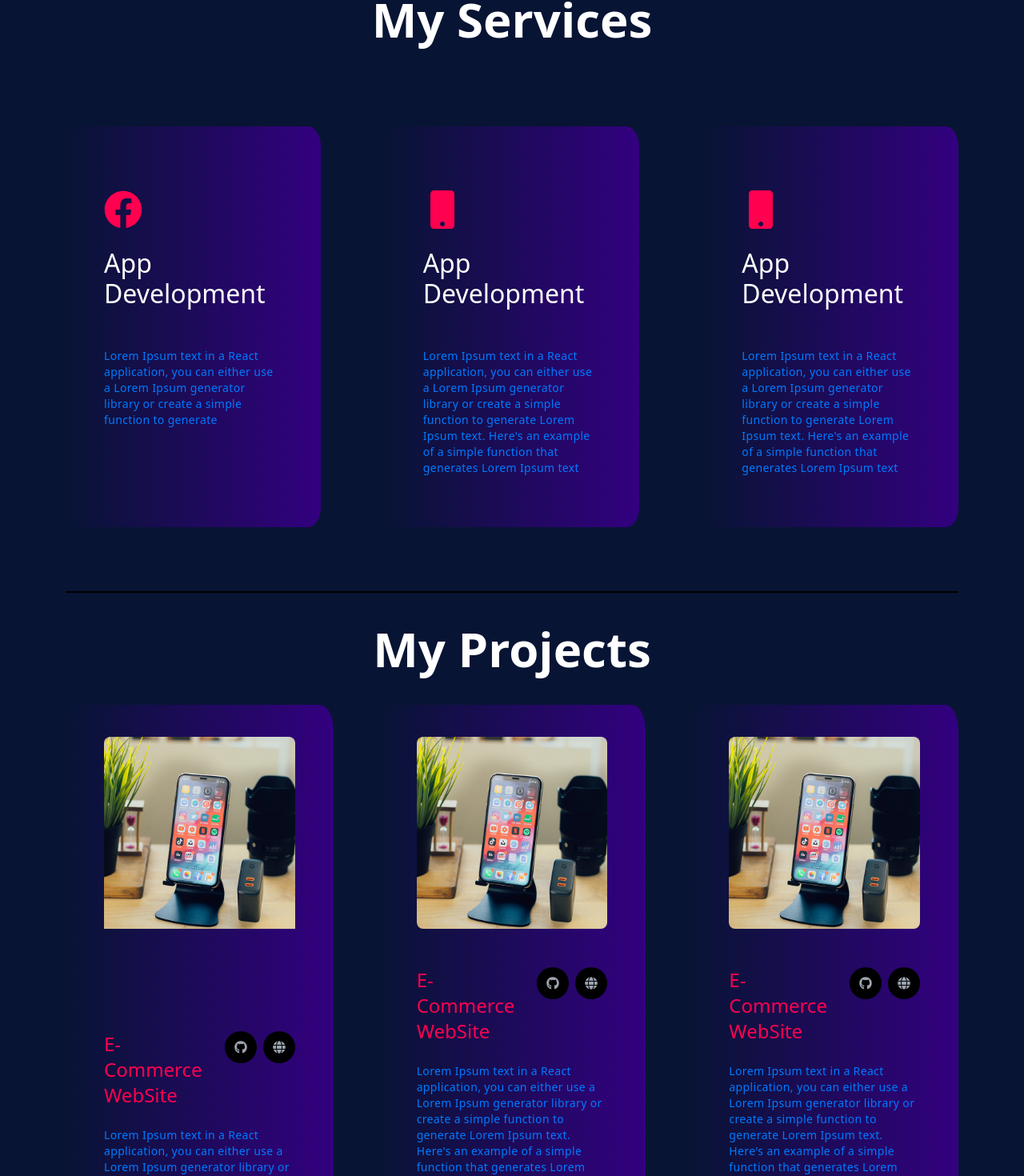
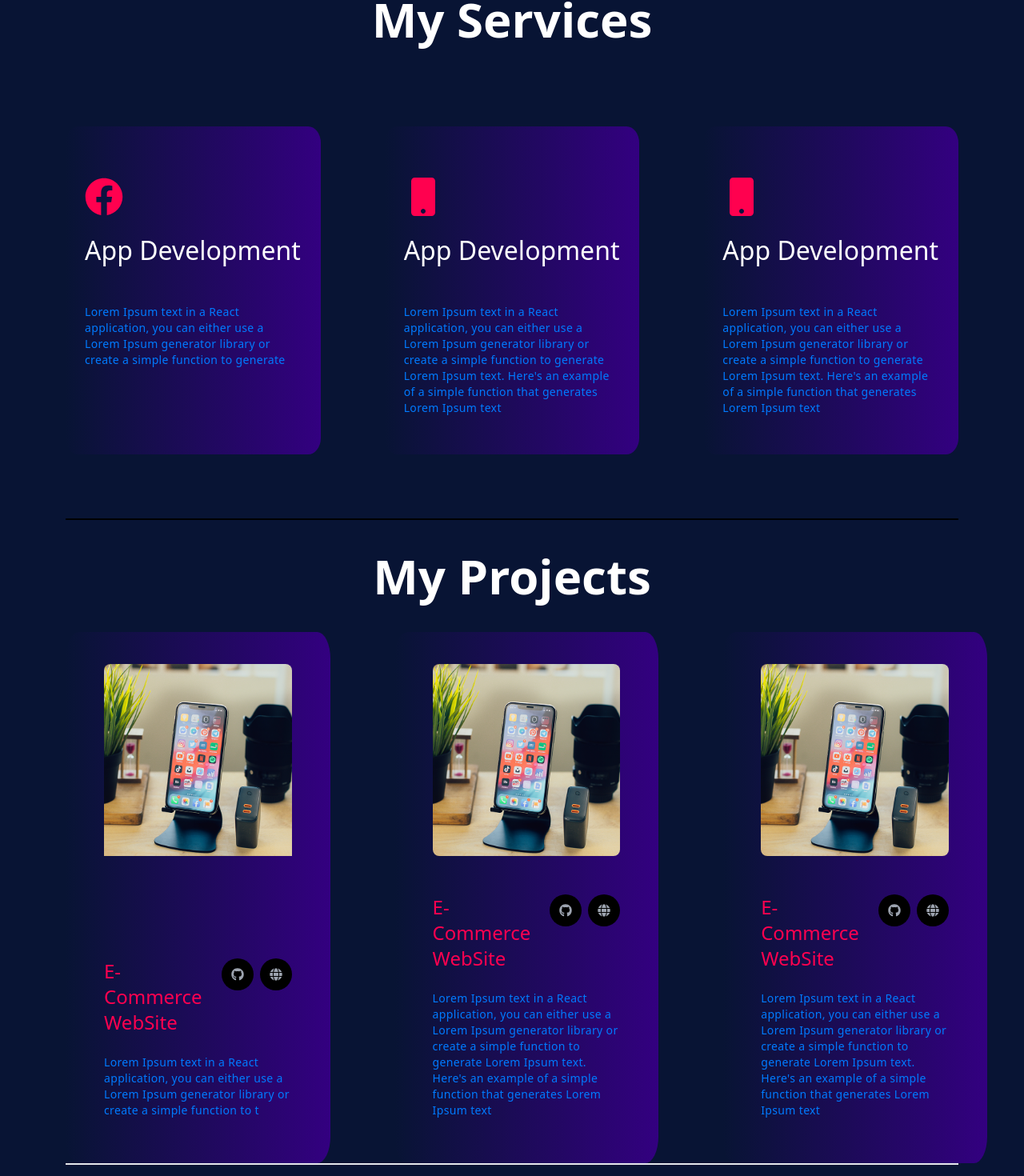
Before and after one commit to NipunaSudesh/react-portfolio, a React (Create React App) app: page / in a window 1280 px wide. Shown: the part 1694-3164 px from the top of the page at 80% size. Built offline with nearby package versions, Linux system fonts and the light colour scheme.

Commit message:
added media query

```diff
--- a/src/Components/Projects/Projects.js
+++ b/src/Components/Projects/Projects.js
@@ -8,7 +8,7 @@ export default function Projects() {
       <div >
       <h1 className='flex justify-center items-center mt-10 text-6xl font-bold text-white'>My Projects</h1>
       </div>
-        <div className='mt-10 grid grid-cols-3 gap-14'>
+        <div className='mt-10 grid grid-cols-1 mdl:grid-cols-2 xl:grid-cols-3 lgl:flex xl:gap-20 gap-14 '>
           <ProjectCard
           title="E-Commerce WebSite"
           des=" Lorem Ipsum text in a React application, you can either use a Lorem Ipsum generator library or create a simple function to t"
--- a/src/Components/Services/MyServices.js
+++ b/src/Components/Services/MyServices.js
@@ -9,7 +9,7 @@ export default function MyServices() {
     <div>
       <h1 className='flex justify-center items-center mt-10 text-6xl font-bold text-white'>My Services</h1>
     </div>
-    <div className='mt-10 grid-cols-1 md:grid-3 grid xl:grid-cols-3 gap-6 lgl:flex xl:gap-20'>
+    <div className='mt-10 grid-cols-1 mdl:grid-cols-2 grid xl:grid-cols-3 gap-6 lgl:flex xl:gap-20'>
     <ServicesCard
       title="App Development"
       des="Lorem Ipsum text in a React application, you can either use a Lorem Ipsum generator library or create a simple function to generate "
--- a/src/Components/Services/ServicesCard.js
+++ b/src/Components/Services/ServicesCard.js
@@ -3,7 +3,7 @@ import { FaArrowRight } from "react-icons/fa";
 
 export default function ServicesCard({title,des,icon}) {
   return (
-    <div className='w-full px-12 h-auto py-10 rounded-1g shadow-shadowOne flex flex-col
+    <div className='w-full p-4 xl:px-12 h-auto xl:py-10 rounded-1g shadow-shadowOne flex flex-col
     bg-gradient-to-r from-bodyColor to-[#330080] group hover:bg-gradient-to-b
     hover: from-black, hover:to-[#1e2024] transition-colors duration-100 group rounded-[5%]'>
 
```
